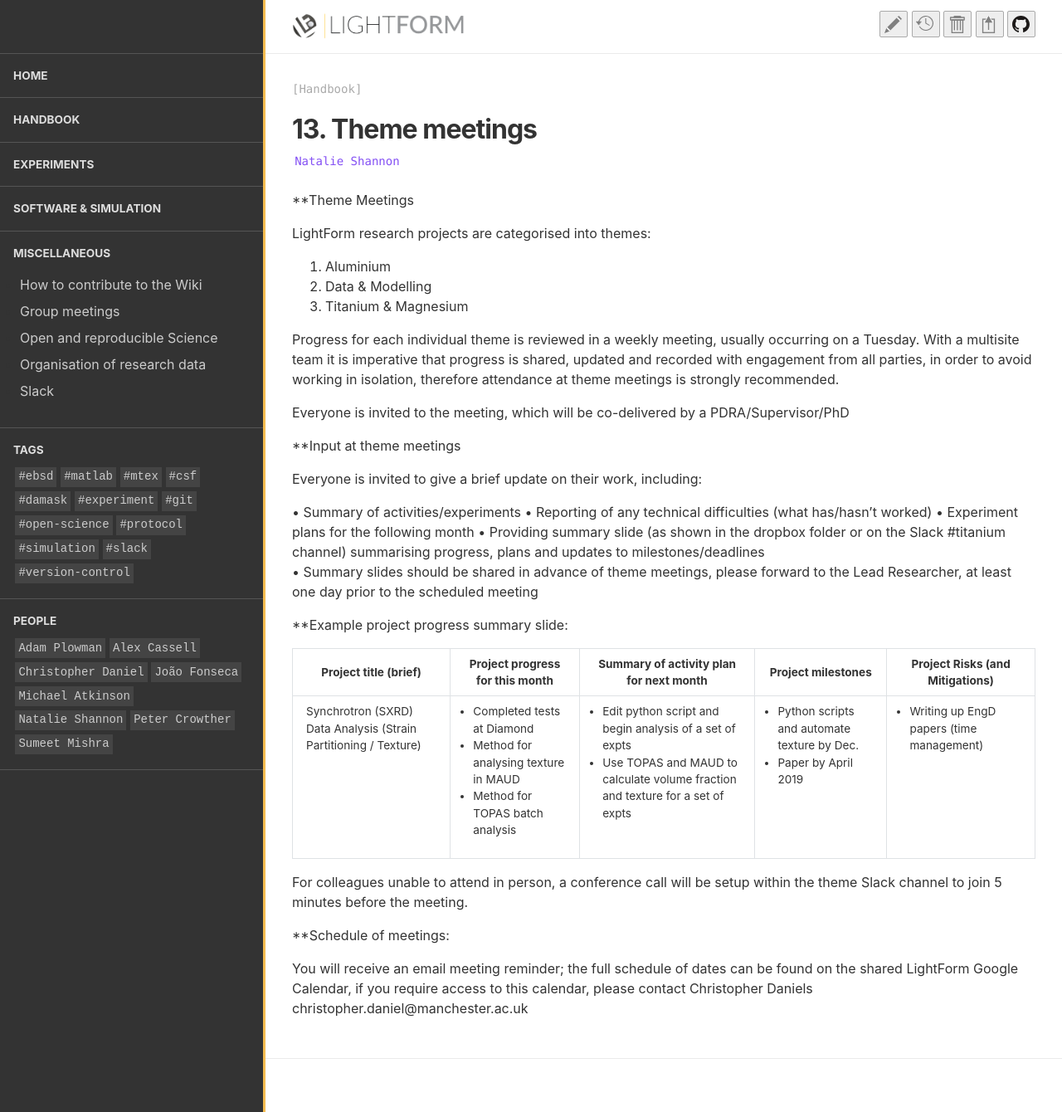
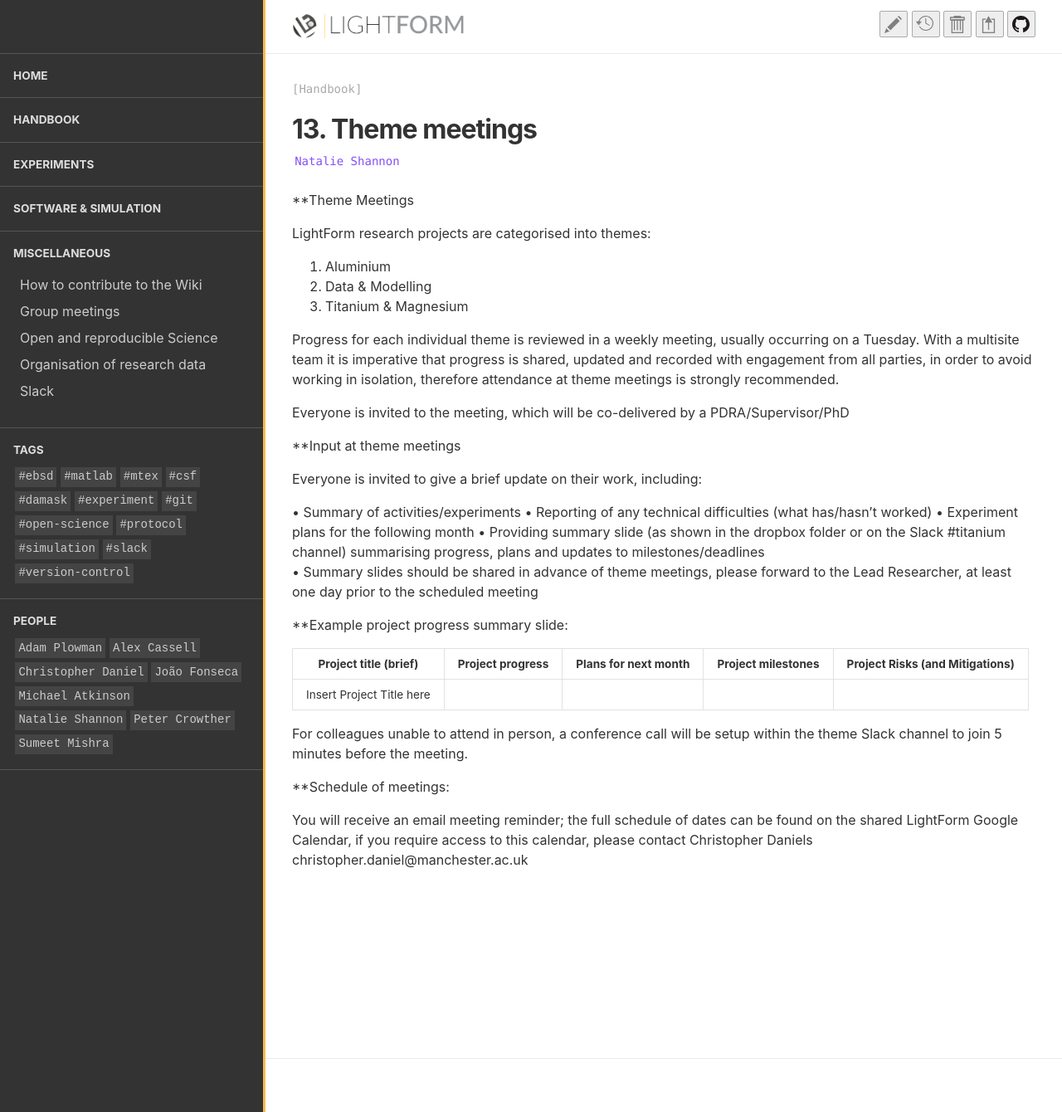
Before and after one commit to LightForm-group/wiki, a Jekyll site: the page built from collections/_handbook/theme_meetings.md, in a window 1280 px wide and 1340 px high. Shown: the whole window at 83% size. Built offline with Jekyll 4.4.1, drawn with Linux system fonts in a browser that asks for light colours.

Commit message:
Update theme_meetings.md

```diff
--- a/collections/_handbook/theme_meetings.md
+++ b/collections/_handbook/theme_meetings.md
@@ -35,39 +35,19 @@ Everyone is invited to give a brief update on their work, including:
   <thead>
     <tr>
       <th>Project title (brief)</th>
-      <th>Project progress for this month</th>
-      <th>Summary of activity plan for next month</th>
+      <th>Project progress</th>
+      <th>Plans for next month</th>
       <th>Project milestones</th>
       <th>Project Risks (and Mitigations)</th>
     </tr>
   </thead>
   <tbody>
     <tr>
-      <td>Synchrotron (SXRD) Data Analysis (Strain Partitioning / Texture)</td>
-      <td>
-        <ul>
-          <li>Completed tests at Diamond</li>
-          <li>Method for analysing texture in MAUD</li>
-          <li>Method for TOPAS batch analysis</li>
-        </ul>
-      </td>
-      <td>
-        <ul>
-          <li>Edit python script and begin analysis of a set of expts</li>
-          <li>Use TOPAS and MAUD to calculate volume fraction and texture for a set of expts</li>
-        </ul>
-      </td>
-      <td>
-        <ul>
-          <li>Python scripts and automate texture by Dec.</li>
-          <li>Paper by April 2019</li>
-        </ul>
-      </td>
-      <td>
-        <ul>
-          <li>Writing up EngD papers (time management)</li>
-        </ul>
-      </td>
+      <td>Insert Project Title here</td>
+      <td></td>
+      <td></td>
+      <td></td>
+      <td></td>
     </tr>
   </tbody>
 </table>
```
